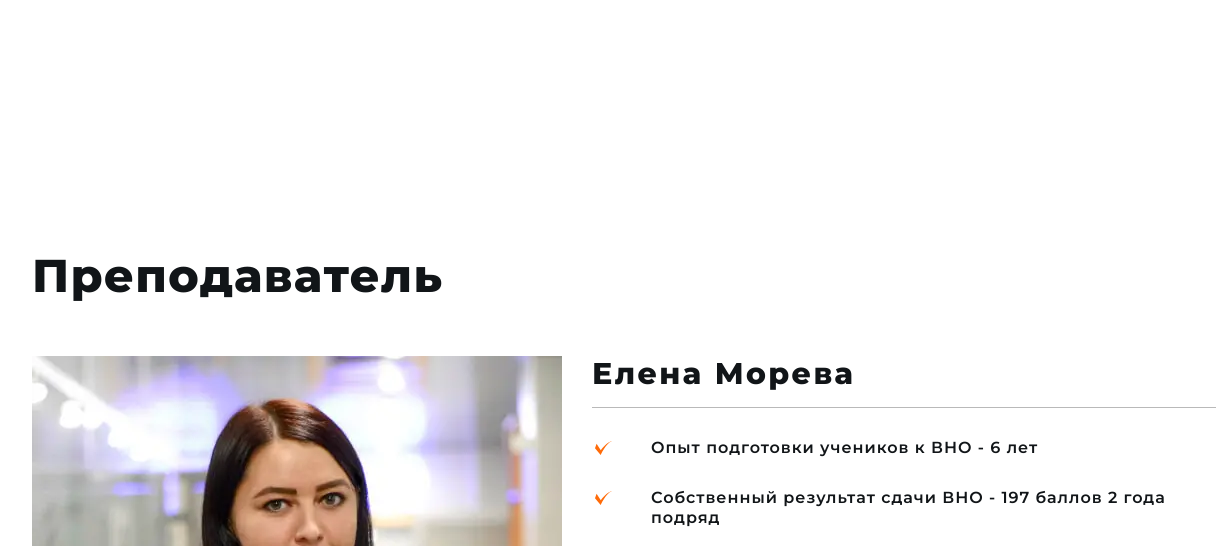
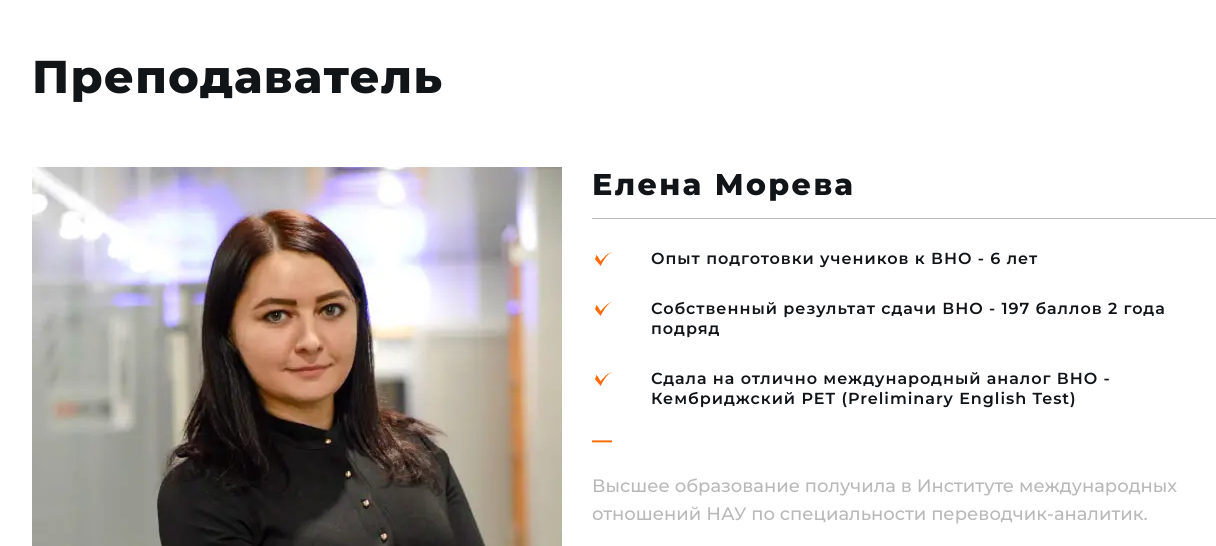
Before and after one commit to Irina-Blazhevich/group-project-NEW, a website built with Parcel: page src/index.html in a window 1536 px wide. Shown: the part 4478-5024 px from the top of the page, without its empty margins (79-1295 px from the left). Built offline with nearby package versions, Linux system fonts and the light colour scheme.

Commit message:
Update _teacher.scss
поправил отступы. пока без сертификата

```diff
--- a/src/sass/layout/_teacher.scss
+++ b/src/sass/layout/_teacher.scss
@@ -1,12 +1,8 @@
 .teacher {
   padding-bottom: 50px;
 
-  & p {
-    margin: 0px;
-  }
-
   @media screen and (min-width: 1344px) {
-    padding-top: 329px;
+    padding-top: 130px;
     padding-bottom: 98px;
   }
 }
@@ -14,6 +10,12 @@
 @media screen and (min-width: 768px) {
   .teacher-tab {
     display: flex;
+  }
+
+  @media screen and (min-width: 320px) {
+    .teacher-tab {
+      padding-top: 10px;
+    }
   }
 
   .teacher-about {
```
